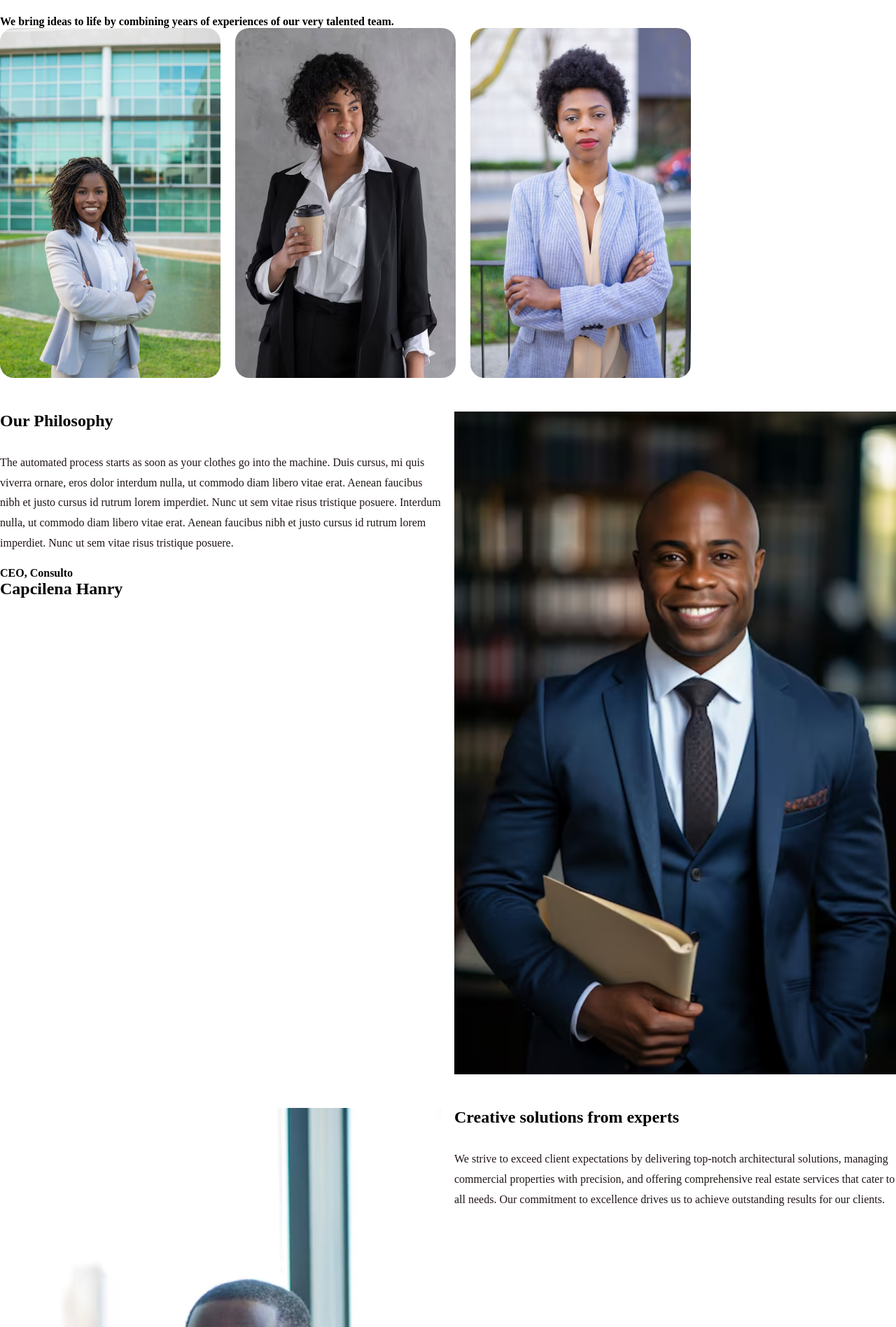
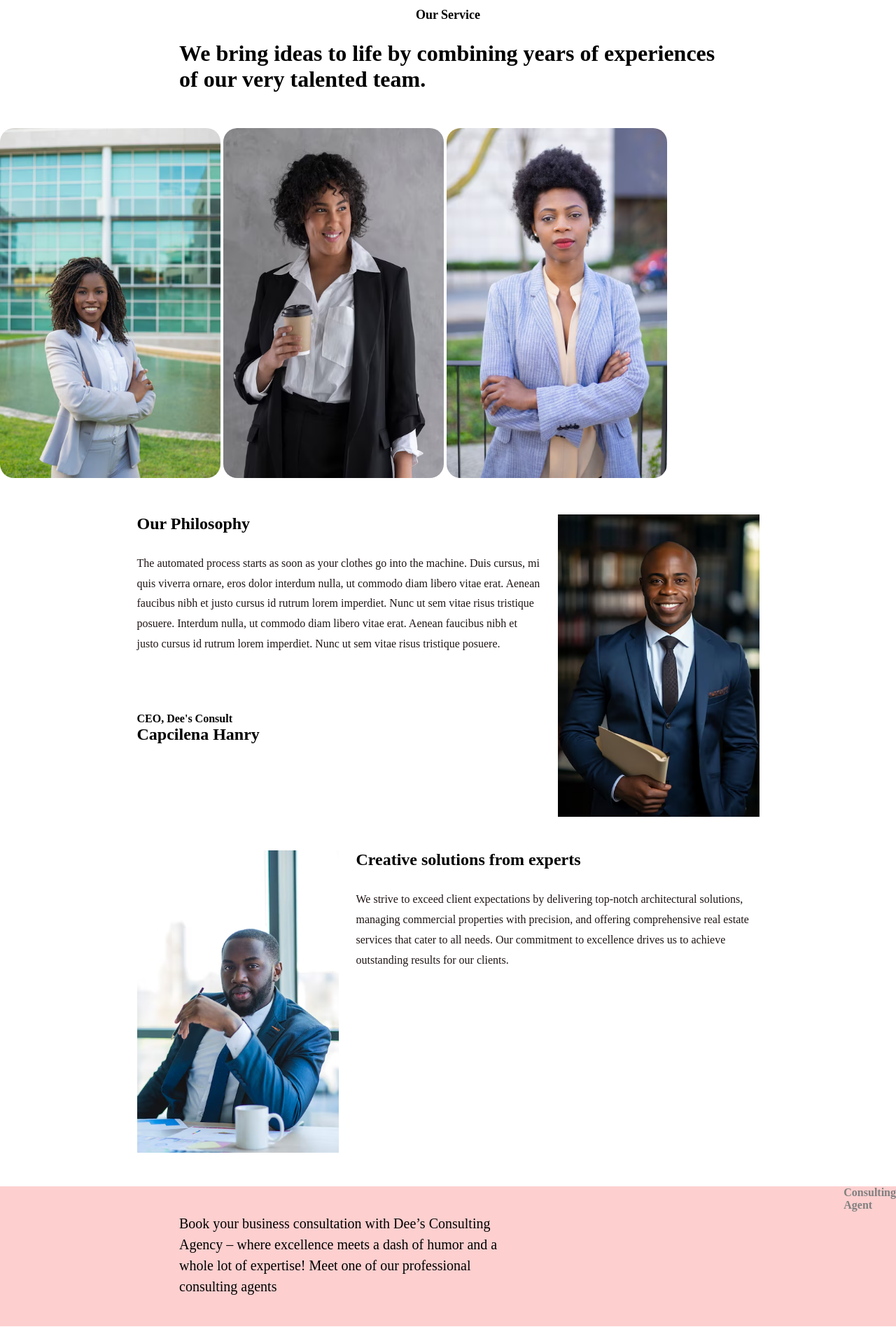
Before and after one commit to TheeDee6/consulting-landing-page, a plain HTML site: page index.html in a window 1280 px wide. Shown: the part 904-2800 px from the top of the page at 70% size. Drawn offline with Linux system fonts and the light colour scheme.

Commit message:
Added div

```diff
--- a/css/style.css
+++ b/css/style.css
@@ -10,6 +10,10 @@ nav {
     justify-content: space-around;
     padding: 15px;
     text-decoration: none;
+    position: fixed;
+    top: 0;
+    width: 100%;
+    z-index: 1000;
 }
 
 #nav-items {
@@ -77,6 +81,11 @@ grid-row-gap: 0px; */
     margin-bottom: 1%;
 }
 
+/* .fas-fa-play-circle:hover{
+    font-size: 48px;
+    color: red;
+} */
+
 .hero-section-container h2 {
     margin-left: 30%;
     font-size: 40px;
@@ -110,19 +119,23 @@ grid-row-gap: 0px; */
 } */
 
 .middle-section h1 {
-    font-size: 10px;
+    font-size: 18px;
     color: black;
     text-align: center;
-    margin-top: 7%;
+    margin-top: 9%;
 }
 
 .middle-section h3 {
-    font-size: 100%;
+    font-size: 200%;
     color: black;
     margin-top: 2%;
+    margin-left: 20%;
+    align-items: center;
+    margin-bottom: 4%;
+    margin-right: 20%;
 }
 
-.middle-section-image {
+.middle-section-image:hover{
     display: grid;
     grid-template-columns: repeat(5, 1fr);
     grid-template-rows: 1fr;
@@ -135,6 +148,11 @@ grid-row-gap: 0px; */
     align-items: center;
     position: static;
     /* background-size: cover; */
+    margin-left: 15%;
+    margin-right: 20%;
+    display: flex;
+    transition: all 0.4s;
+
 }
 
 .middle-section-image img{
@@ -192,9 +210,12 @@ border-radius: 20px;
 
 .flex-container{
     display: flex;
-    gap: 18px;
+    gap: 25px;
     margin-bottom: 3rem;
     margin-top: 3rem;
+    justify-content: center;
+    margin-left: 5%;
+    margin-right: 5%;
 }
 
 .text-container{
@@ -203,7 +224,10 @@ border-radius: 20px;
 }
 
 .image-container{
-    width: 50%;
+    width: 25%;
+    align-items: center;
+    display: flex;
+
 }
 
 .image-container img{
@@ -216,7 +240,7 @@ border-radius: 20px;
 
 .text-container p{
     line-height: 1.1;
-    margin-bottom: 1.2rem;
+    margin-bottom: 5.2rem;
     color: rgb(32, 21, 21);
     line-height: 1.8;
     margin-top: 5%;
@@ -233,6 +257,44 @@ border-radius: 20px;
     grid-column-gap: 50px;
     grid-row-gap: 0px;
 }
+
+.text-section-two{
+    background-color: #FDCFCF;
+    display: flex;
+    height: 200px;
+    margin-bottom: 5%;
+}
+
+.text-section-two p{
+    display: flex;
+    margin-top: 3%;
+    margin-left: 20%;
+    margin-right: 20%;
+    font-size: 20px;
+    font: bold;
+    line-height: 1.5;
+}
+
+.text-section-two h2{
+    font-size: 50px;
+    font: bold;
+    margin-top: 25%;
+    color: black;
+}
+
+.text-section-two h4{
+    color: gray;
+    /* margin-top: 1rem; */
+}
+
+/* .image-container-two{
+    border-radius: 12px;
+    width: 200px;
+    height: 30px;
+    border: none;
+    margin-left: 30%;
+    margin-top: 5%;
+} */
 
 .footer-text{
     width: 50%;
@@ -275,6 +337,8 @@ grid-template-rows: 1fr;
 grid-column-gap: 50px;
 grid-row-gap: 0px;
 width: 80vw;
+/* margin-left: 20%; */
+overflow: visible;
 
 }
 
@@ -282,10 +346,12 @@ width: 80vw;
     color: white;
     margin-top: 3%;
     margin-bottom: 3%;
+    margin-left: 40%;
 }
 .footer h4{
     color: grey;
     margin-bottom: 2%;
+    margin-left: 40%;
 }
 
 .footer p{
@@ -294,16 +360,18 @@ width: 80vw;
     gap: 15pt;
     margin-bottom: 31%;
     line-height: 1.8;
+    margin-left: 40%;
 }
 
 #footer-items{
+    position: relative;
     display: flex;
     gap: 15pt;
     border-right: 10px white;
     margin-top: 3%;
-    margin-left: 20%;
+    margin-left: 15%;
     margin-right: 10%;
-
+    /* overflow: visible; */
 }
 
 .list-items-footer{
@@ -316,12 +384,13 @@ width: 80vw;
 
 .list-items-footer a{
     /* align-items: normal; */
-    color: gray;
+    color: white;
     /* justify-content: center; */
     display: block;
     text-decoration: none;
     line-height: 1.5;
     margin-top: 20%;
+
 }
 
 .footer-search{
--- a/index.html
+++ b/index.html
@@ -70,7 +70,7 @@
                     <p>The automated process starts as soon as your clothes go into the machine. Duis cursus, mi quis viverra ornare, eros dolor interdum nulla, ut commodo diam libero vitae erat. Aenean faucibus nibh et justo cursus id rutrum lorem imperdiet. Nunc ut sem vitae risus tristique posuere.
 
                         Interdum nulla, ut commodo diam libero vitae erat. Aenean faucibus nibh et justo cursus id rutrum lorem imperdiet. Nunc ut sem vitae risus tristique posuere.</p>
-                     <h4>CEO, Consulto</h4>
+                     <h4>CEO, Dee's Consult</h4>
                      <h1>Capcilena Hanry</h1>
                 </div>
                 <div class="image-container">
@@ -92,6 +92,17 @@
                         clients.</p>
                 </div>
             </div>
+    </section>
+
+    <section>
+        <div class="text-section-two">
+            <p>Book your business consultation with Dee’s Consulting Agency – where excellence meets a dash of humor and a whole lot of expertise! Meet one of our professional consulting agents</p>
+            <h2>BROWN</h2>
+            <h4>Consulting Agent</h4>
+            <!-- <div class="image-container-two">
+                <img src=".//assets/images/consult 5.avif" alt="image">
+            </div> -->
+        </div>
     </section>
 
     <footer class="footer-container">
```
